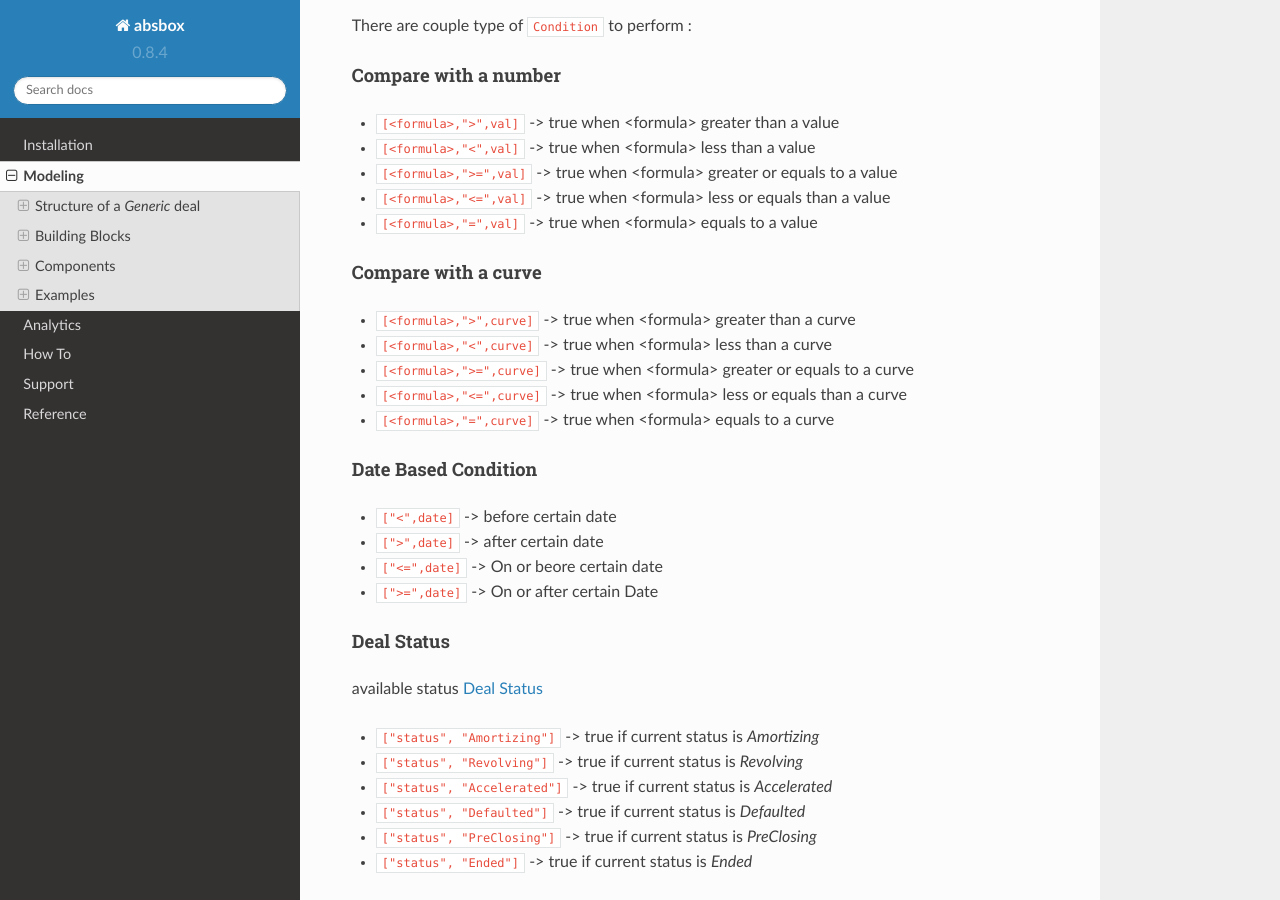
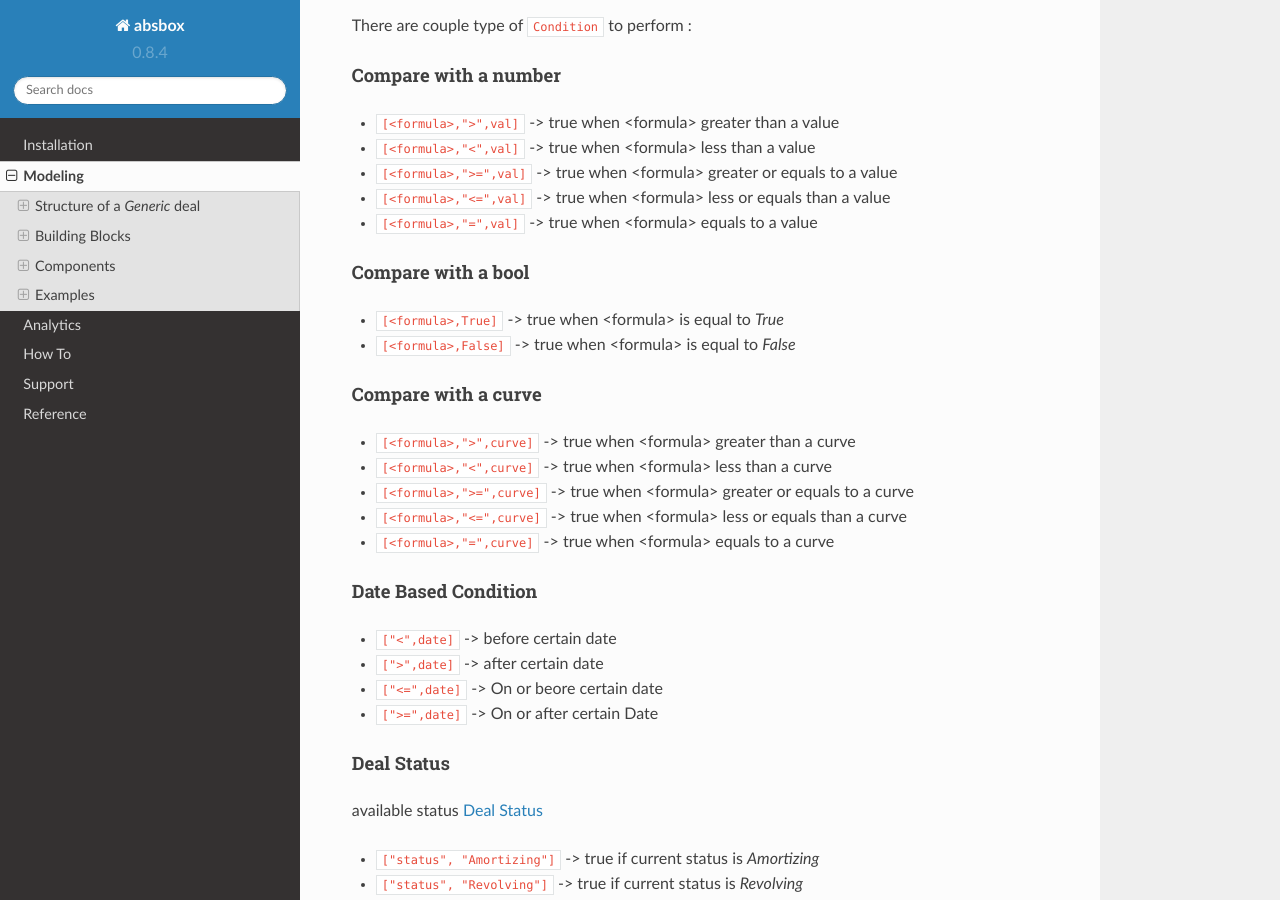
Before and after one commit to yellowbean/absbox-doc, a Sphinx documentation site: the page built from docs/source/modeling.rst, in a window 1280 px wide and 900 px high, scrolled down 7587 px. Built offline with Sphinx 7.4.7 and the Read the Docs theme 2.0.0, drawn with Linux system fonts in a browser that asks for light colours; some of the changed text lies outside the part shown.

Commit message:
add  bool test

```diff
--- a/docs/source/modeling.rst
+++ b/docs/source/modeling.rst
@@ -345,6 +345,12 @@ Compare with a number
 * ``[<formula>,">=",val]`` -> true when <formula> greater or equals to a value
 * ``[<formula>,"<=",val]`` -> true when <formula> less or equals than a value
 * ``[<formula>,"=",val]`` -> true when <formula> equals to a value
+
+Compare with a bool
+^^^^^^^^^^^^^^^^^^^^^^^
+
+* ``[<formula>,True]`` -> true when <formula> is equal to `True`
+* ``[<formula>,False]`` -> true when <formula> is equal to `False`
 
 Compare with a curve
 ^^^^^^^^^^^^^^^^^^^^^^^^
```
